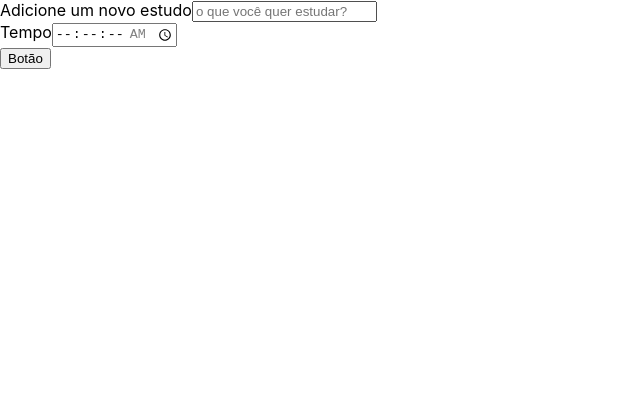
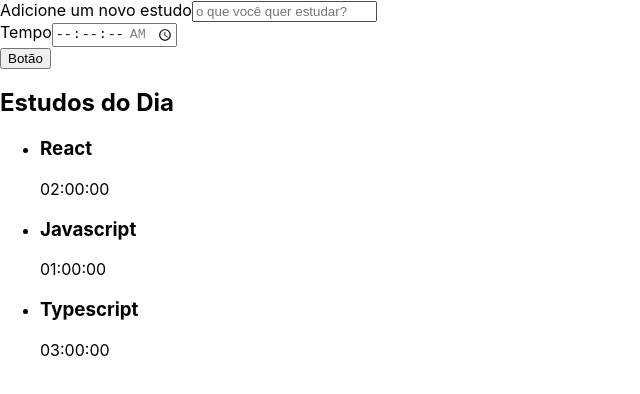
Before and after one commit to Cleysond10/Cronometro-React.ts, a React (Create React App) app: page / in a window 1280 px wide. Shown: the top 394 px of the page, without its empty margins (0-640 px from the left). Built offline with nearby package versions, Linux system fonts and the light colour scheme.

Commit message:
create tasks list

```diff
--- a/src/App.tsx
+++ b/src/App.tsx
@@ -1,10 +1,12 @@
 import React from 'react';
 import Formulario from './components/Formulario';
+import { Lista } from './components/Lista';
 
 function App() {
   return (
     <div className="App">
       <Formulario />
+      <Lista></Lista>
     </div>
   );
 }
--- /dev/null
+++ b/src/components/Lista/index.tsx
@@ -0,0 +1,38 @@
+import React from 'react'
+
+export const Lista = () => {
+
+  const tarefas = [
+    {
+      tarefa: 'React',
+      tempo: '02:00:00',
+
+    },
+    {
+      tarefa: 'Javascript',
+      tempo: '01:00:00',
+    },
+    {
+      tarefa: 'Typescript',
+      tempo: '03:00:00',
+    }
+  ]
+
+  return (
+    <aside>
+      <h2>
+        Estudos do Dia
+      </h2>
+      <ul>
+        {
+          tarefas.map((item, index) => (
+          <li key={index}>
+            <h3>{item.tarefa}</h3>
+            <span>{item.tempo}</span>
+          </li>
+          ))
+        }
+      </ul>
+    </aside>
+  )
+}
```
